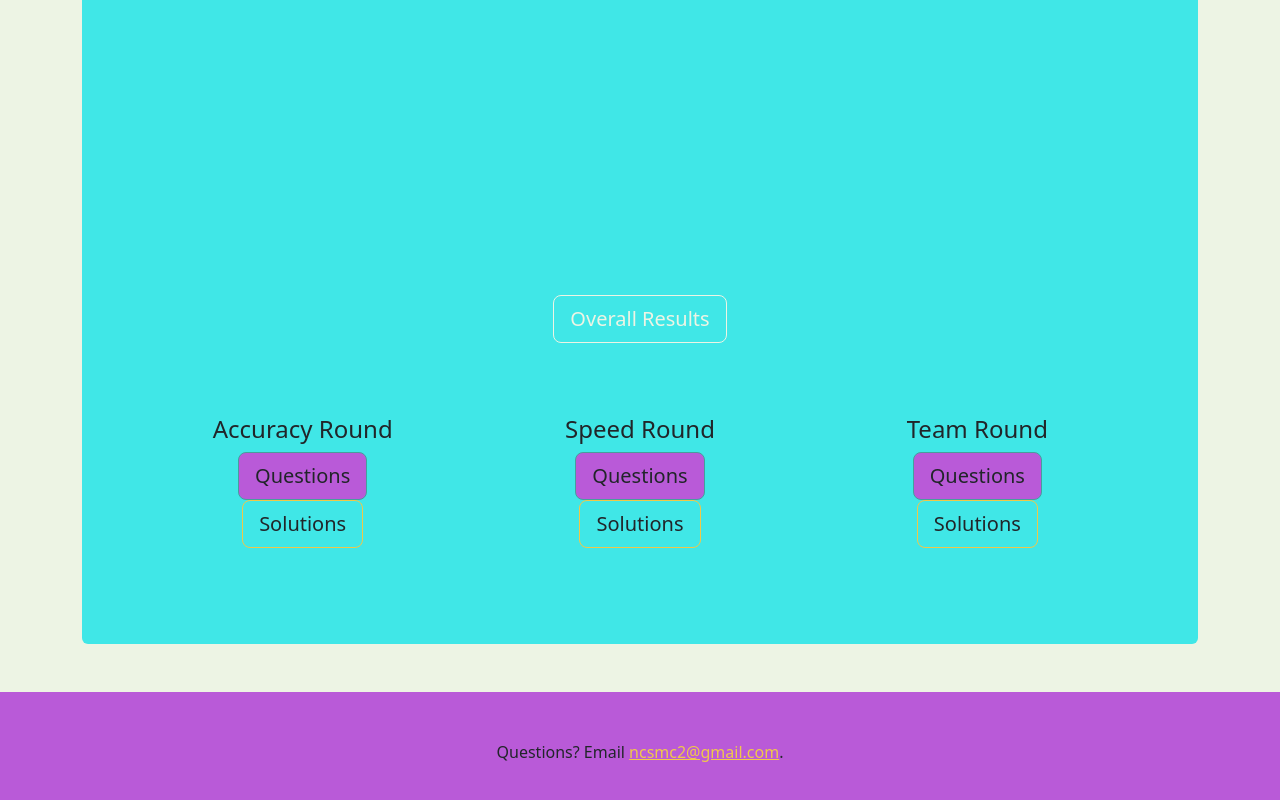
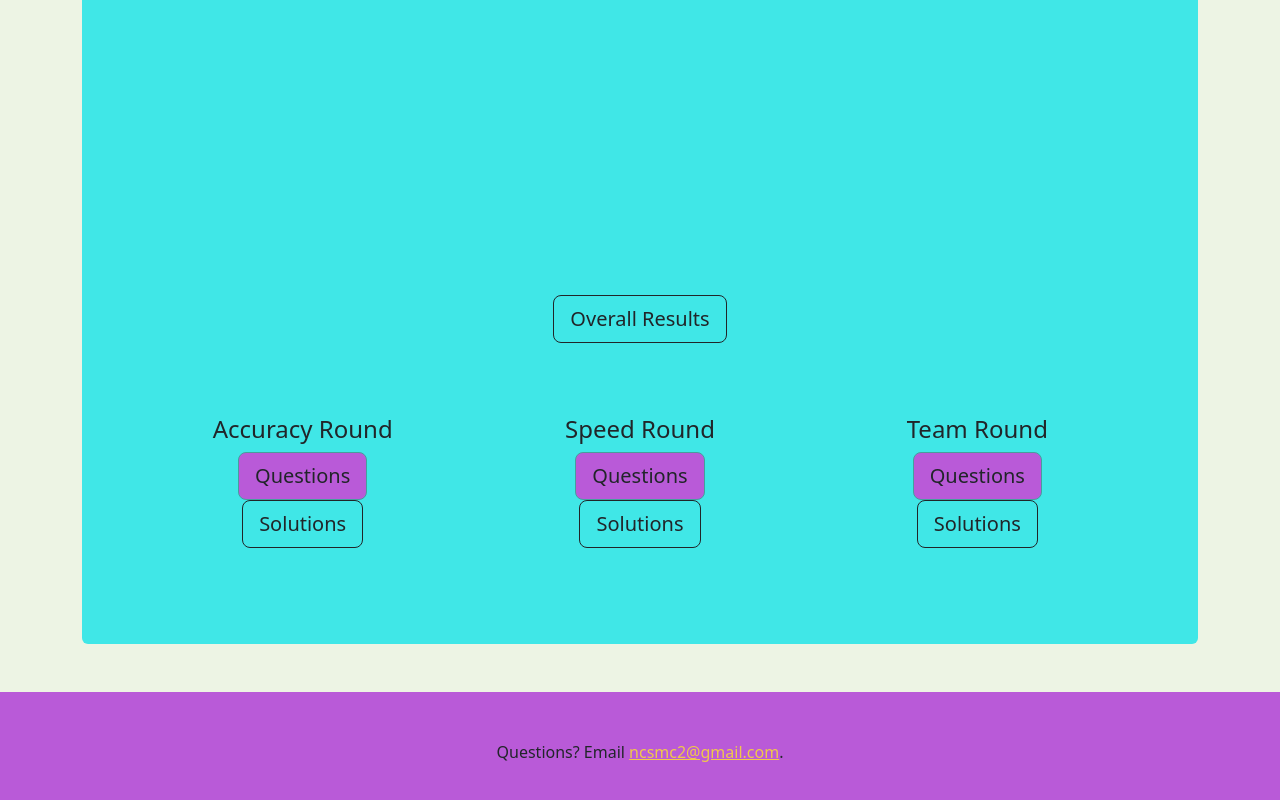
Before and after one commit to nc-smc-2/math-contest, a website: page past-contests.html in a window 1280 px wide. Shown: the part 634-1434 px from the top of the page. Drawn offline with nearby package versions, Linux system fonts and the light colour scheme.

Commit message:
Fix past contests button colors

```diff
--- a/past-contests.html
+++ b/past-contests.html
@@ -55,25 +55,25 @@
       <div class="bg-danger p-5 rounded text-center">
         <h2 class="text-center">2022 Contest</h2>
         <iframe src="Documents\Past Contests\2022\Results.pdf" class="w-100 d-none d-lg-inline my-5" height="500">Loading…</iframe>
-        <a href="Documents\Past Contests\2022\Results.pdf" target="_blank" class="btn btn-outline-light btn-lg my-4">Overall Results</a>
+        <a href="Documents\Past Contests\2022\Results.pdf" target="_blank" class="btn btn-outline-dark btn-lg my-4 text-dark">Overall Results</a>
         <div class="container-flex">
             <div class="row my-md-4 m-1 text-center">
                 <div class="col-md py-4 px-md-5 mx-md-2 my-md-0 my-3 rounded">
                     <h4 class="text-center">Accuracy Round</h4>
                     <a href="Documents\Past Contests\2022\Accuracy_Round.pdf" target="_blank" class="btn btn-primary btn-lg bg-primary text-dark">Questions</a>
-                    <a href="Documents\Past Contests\2022\Accuracy Sol.pdf" target="_blank" class="btn btn-warning btn-lg bg-warning text-dark">Solutions</a>
+                    <a href="Documents\Past Contests\2022\Accuracy Sol.pdf" target="_blank" class="btn btn-outline-dark btn-warning btn-lg bg-warning text-dark">Solutions</a>
                 </div>
 
                 <div class="col-md py-4 px-md-5 mx-md-2 my-md-0 my-3 rounded">
                     <h4 class="text-center">Speed Round</h4>
                     <a href="Documents\Past Contests\2022\Speed_Round.pdf" target="_blank" class="btn btn-primary btn-lg bg-primary text-dark">Questions</a>
-                    <a href="Documents\Past Contests\2022\Speed Sol.pdf" target="_blank" class="btn btn-warning btn-lg bg-warning text-dark">Solutions</a>
+                    <a href="Documents\Past Contests\2022\Speed Sol.pdf" target="_blank" class="btn btn-outline-dark btn-warning btn-lg bg-warning text-dark">Solutions</a>
                 </div>
 
                 <div class="col-md py-4 px-md-5 mx-md-2 my-md-0 my-3 rounded">
                     <h4 class="text-center">Team Round</h4>
                     <a href="Documents\Past Contests\2022\Team_Round.pdf" target="_blank" class="btn btn-primary btn-lg bg-primary text-dark">Questions</a>
-                    <a href="Documents\Past Contests\2022\Team Sol.pdf" target="_blank" class="btn btn-warning btn-lg bg-warning text-dark">Solutions</a>
+                    <a href="Documents\Past Contests\2022\Team Sol.pdf" target="_blank" class="btn btn-outline-dark btn-warning btn-lg bg-warning text-dark">Solutions</a>
                 </div>
             </div>
           </div>
```
